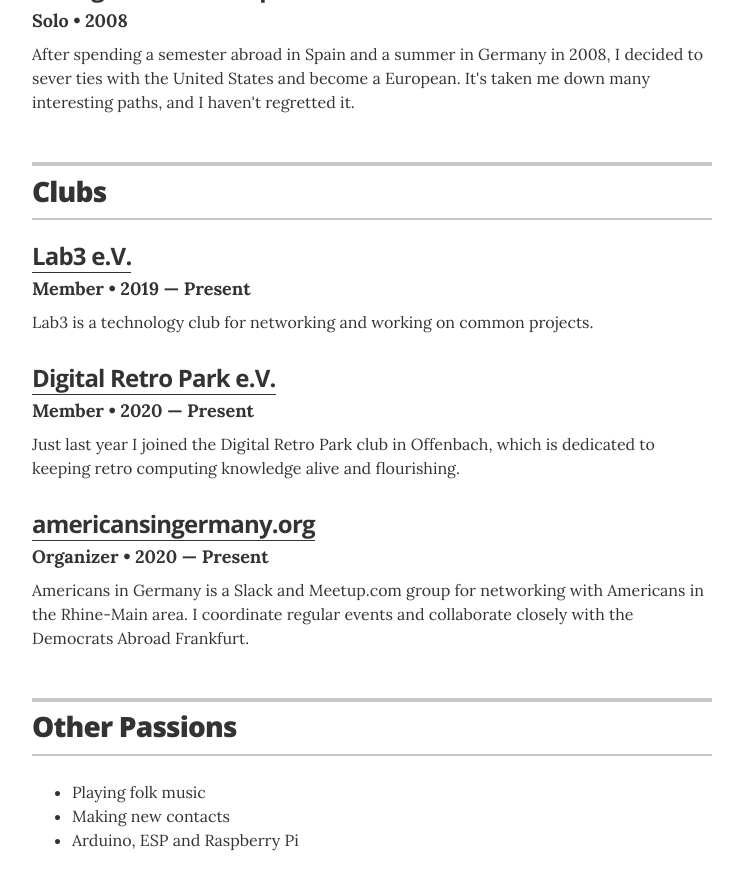
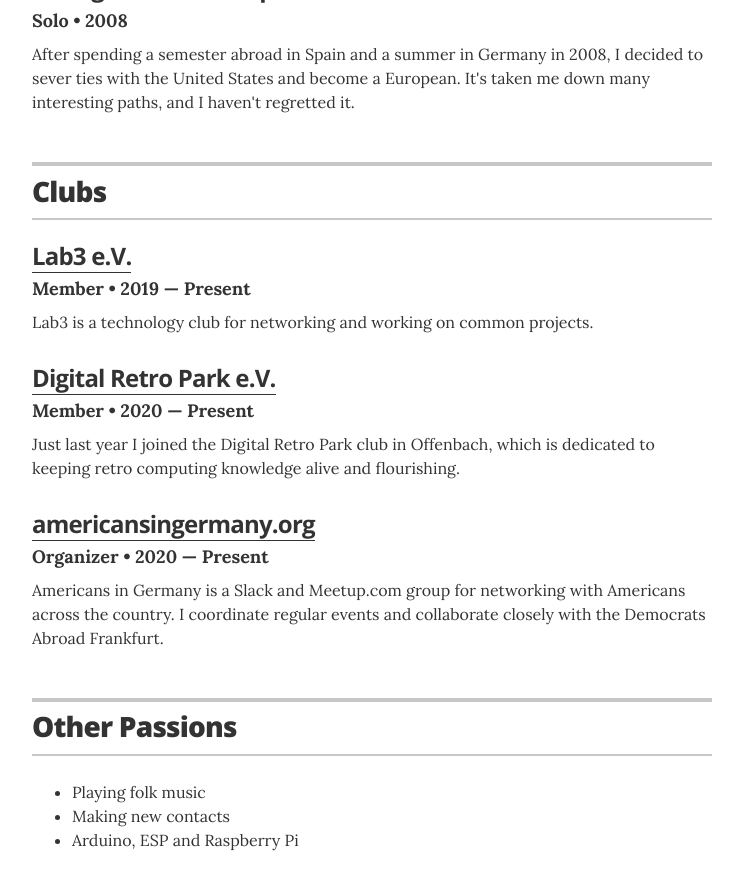
Before and after one commit to BrianInGermany/brian-profile, a Jekyll site: the page built from index.html, in a window 1280 px wide and 900 px high, scrolled down 1662 px. Shown: the top 890 px of the window, without its empty margins (268-1011 px from the left). Built offline with Jekyll 4.4.1, drawn with Linux system fonts in a browser that asks for light colours.

Commit message:
edit amis

```diff
--- a/_data/associations.yml
+++ b/_data/associations.yml
@@ -18,4 +18,4 @@
   role: Organizer
   year: 2020 &mdash; Present
   url: https://americansingermany.org/
-  summary: Americans in Germany is a Slack and Meetup.com group for networking with Americans in the Rhine-Main area. I coordinate regular events and collaborate closely with the Democrats Abroad Frankfurt.
+  summary: Americans in Germany is a Slack and Meetup.com group for networking with Americans across the country. I coordinate regular events and collaborate closely with the Democrats Abroad Frankfurt.
```
